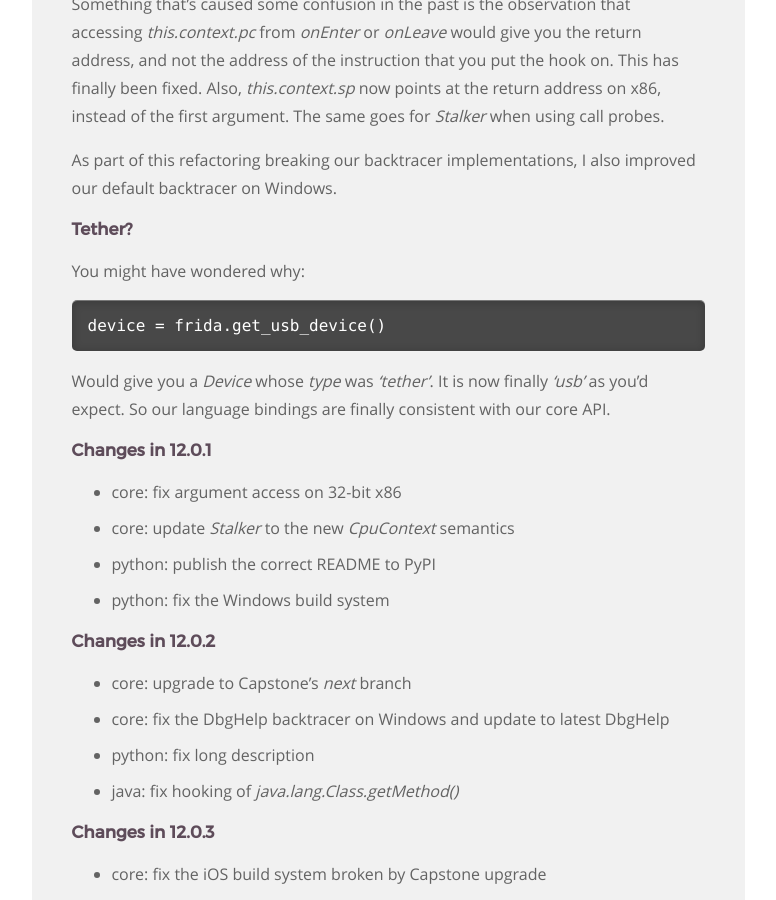
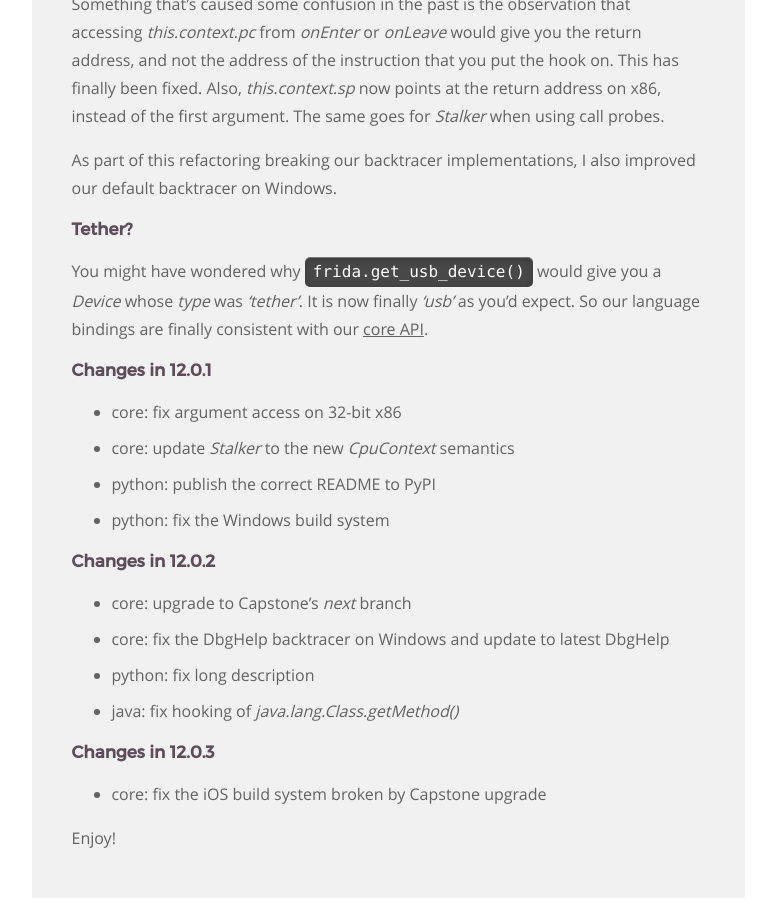
Before and after one commit to frida/frida-website, a Jekyll site: the page built from _posts/2018-07-12-frida-12-0-released.markdown, in a window 1280 px wide and 900 px high, scrolled down 2955 px. Shown: the whole window, without its empty margins (364-1140 px from the left). Built offline with Jekyll 4.4.1, drawn with Linux system fonts in a browser that asks for light colours.

Commit message:
Improve wording

```diff
--- a/_posts/2018-07-12-frida-12-0-released.markdown
+++ b/_posts/2018-07-12-frida-12-0-released.markdown
@@ -135,15 +135,9 @@ improved our default backtracer on Windows.
 
 ### Tether?
 
-You might have wondered why:
-
-{% highlight py %}
-device = frida.get_usb_device()
-{% endhighlight %}
-
-Would give you a *Device* whose *type* was *'tether'*. It is now finally *'usb'*
-as you'd expect. So our language bindings are finally consistent with our core
-API.
+You might have wondered why `frida.get_usb_device()` would give you a *Device*
+whose *type* was *'tether'*. It is now finally *'usb'* as you'd expect. So our
+language bindings are finally consistent with our [core API][].
 
 ### Changes in 12.0.1
 
```
Also changed, not shown: other parts of _posts/2018-07-12-frida-12-0-released.markdown (+1 -0 lines).
